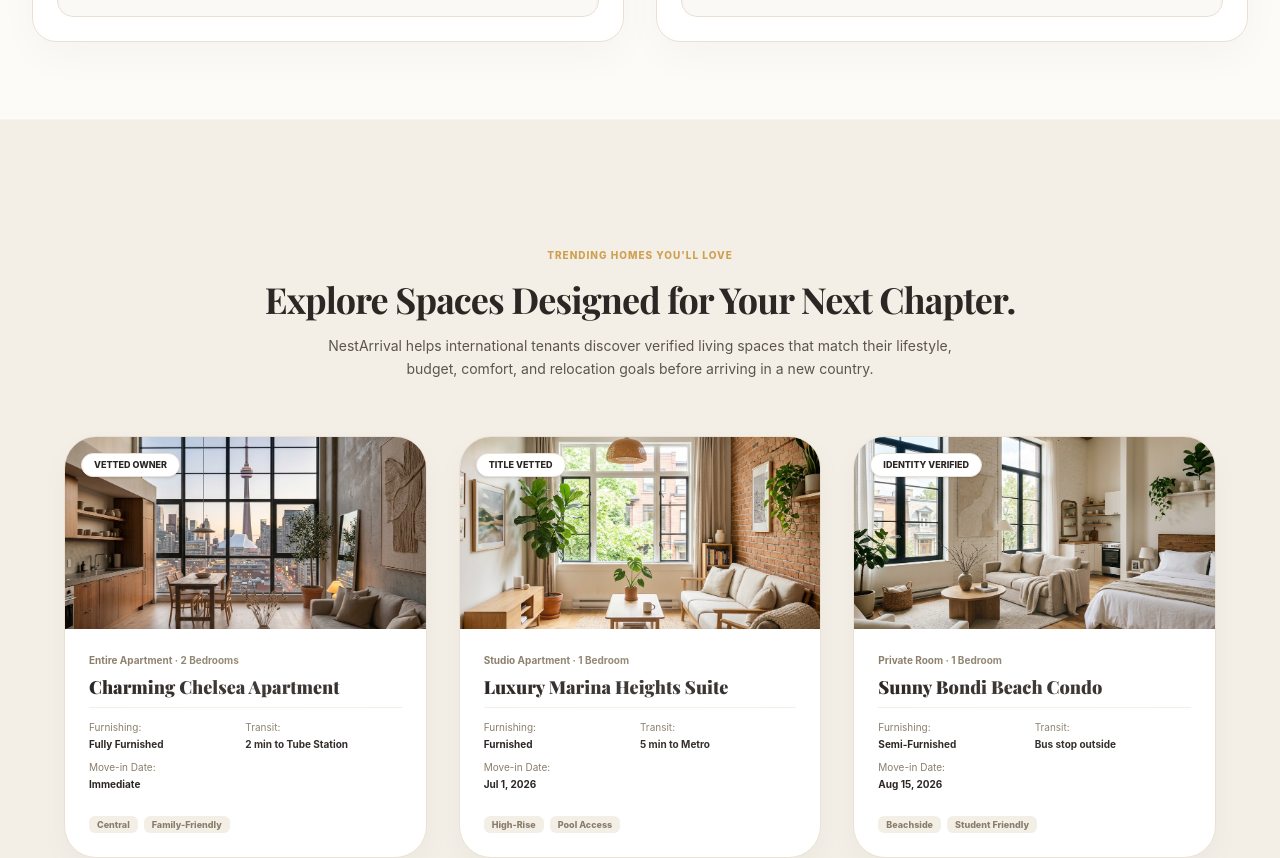
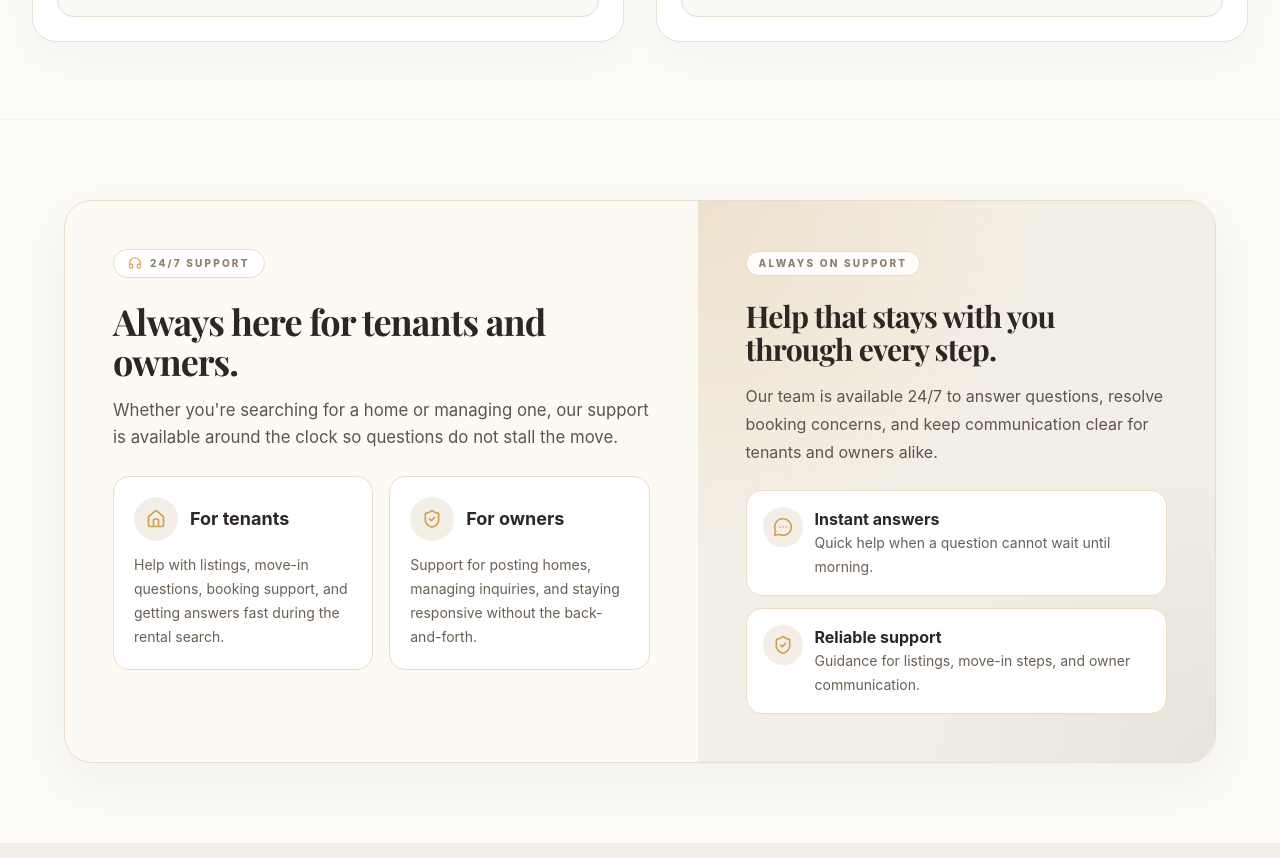
Before and after one commit to Meetpidev/NextArrival-frontend, a Next.js app in the folder frontend/: page / in a window 1280 px wide. Shown: the part 3800-4658 px from the top of the page. Built offline with nearby package versions, Linux system fonts and the light colour scheme; no server answers.

Commit message:
added support section

```diff
--- /dev/null
+++ b/frontend/src/components/SupportSection.tsx
@@ -0,0 +1,99 @@
+"use client";
+
+import { Headphones, Home, MessageCircleMore, ShieldCheck } from "lucide-react";
+
+export default function SupportSection() {
+  const supportItems = [
+    {
+      title: "For tenants",
+      description: "Help with listings, move-in questions, booking support, and getting answers fast during the rental search.",
+      icon: Home,
+    },
+    {
+      title: "For owners",
+      description: "Support for posting homes, managing inquiries, and staying responsive without the back-and-forth.",
+      icon: ShieldCheck,
+    },
+  ];
+
+  return (
+    <section className="px-4 sm:px-6 lg:px-8 py-16 sm:py-20">
+      <div className="max-w-6xl mx-auto rounded-[28px] border border-[#eadcc6] bg-[#fdfaf4] shadow-[0_18px_50px_rgba(44,39,36,0.05)] overflow-hidden">
+        <div className="grid grid-cols-1 lg:grid-cols-[1.1fr_0.9fr]">
+          <div className="p-8 sm:p-10 lg:p-12 space-y-6">
+            <div className="inline-flex items-center gap-2 rounded-full border border-[#eadcc6] bg-white px-3.5 py-1.5 text-[10px] font-extrabold uppercase tracking-[0.22em] text-[#8d7f6b]">
+              <Headphones className="h-3.5 w-3.5 text-[#cfa052]" />
+              24/7 support
+            </div>
+
+            <div className="space-y-4 max-w-2xl">
+              <h2 className="font-serif text-3xl sm:text-4xl font-bold tracking-tight text-[#2c2724] leading-[1.1]">
+                Always here for tenants and owners.
+              </h2>
+              <p className="text-[1.05rem] text-[#5c544d] leading-relaxed max-w-xl">
+                Whether you&apos;re searching for a home or managing one, our support is available around the clock so questions do not stall the move.
+              </p>
+            </div>
+
+            <div className="grid grid-cols-1 sm:grid-cols-2 gap-4">
+              {supportItems.map((item) => {
+                const Icon = item.icon;
+                return (
+                  <div key={item.title} className="rounded-2xl border border-[#eadcc6] bg-white p-5">
+                    <div className="flex items-center gap-3 mb-3">
+                      <span className="inline-flex h-11 w-11 items-center justify-center rounded-full bg-[#f4efe6] text-[#cfa052]">
+                        <Icon className="h-5 w-5" />
+                      </span>
+                      <h3 className="font-bold text-[#2c2724] text-lg">{item.title}</h3>
+                    </div>
+                    <p className="text-sm leading-6 text-[#6a5f54]">{item.description}</p>
+                  </div>
+                );
+              })}
+            </div>
+          </div>
+
+          <div className="relative min-h-[260px] lg:min-h-full bg-[#f4efe6] p-8 sm:p-10 lg:p-12 flex items-center">
+            <div className="absolute inset-0 bg-[radial-gradient(circle_at_top_left,_rgba(207,160,82,0.18),_transparent_45%),radial-gradient(circle_at_bottom_right,_rgba(44,39,36,0.06),_transparent_42%)]" />
+            <div className="relative z-10 max-w-md space-y-6">
+              <div className="inline-flex items-center gap-2 rounded-full bg-white/90 px-3 py-1 text-[10px] font-extrabold uppercase tracking-[0.22em] text-[#8d7f6b] border border-[#eadcc6]">
+                Always on support
+              </div>
+
+              <div className="space-y-4">
+                <h3 className="font-serif text-2xl sm:text-3xl font-bold tracking-tight text-[#2c2724] leading-[1.1]">
+                  Help that stays with you through every step.
+                </h3>
+                <p className="text-[1rem] leading-7 text-[#5c544d]">
+                  Our team is available 24/7 to answer questions, resolve booking concerns, and keep communication clear for tenants and owners alike.
+                </p>
+              </div>
+
+              <div className="space-y-3">
+                <div className="flex items-start gap-3 rounded-2xl border border-[#eadcc6] bg-white p-4">
+                  <span className="inline-flex h-10 w-10 flex-shrink-0 items-center justify-center rounded-full bg-[#f4efe6] text-[#cfa052]">
+                    <MessageCircleMore className="h-5 w-5" />
+                  </span>
+                  <div>
+                    <p className="font-bold text-[#2c2724]">Instant answers</p>
+                    <p className="text-sm leading-6 text-[#6a5f54]">Quick help when a question cannot wait until morning.</p>
+                  </div>
+                </div>
+
+                <div className="flex items-start gap-3 rounded-2xl border border-[#eadcc6] bg-white p-4">
+                  <span className="inline-flex h-10 w-10 flex-shrink-0 items-center justify-center rounded-full bg-[#f4efe6] text-[#cfa052]">
+                    <ShieldCheck className="h-5 w-5" />
+                  </span>
+                  <div>
+                    <p className="font-bold text-[#2c2724]">Reliable support</p>
+                    <p className="text-sm leading-6 text-[#6a5f54]">Guidance for listings, move-in steps, and owner communication.</p>
+                  </div>
+                </div>
+              </div>
+            </div>
+          </div>
+        </div>
+      </div>
+    </section>
+  );
+}
--- a/frontend/src/views/home/HomeView.tsx
+++ b/frontend/src/views/home/HomeView.tsx
@@ -12,6 +12,7 @@ import TrendingHomesSection from "@/components/TrendingHomesSection";
 import FoundersMessageSection from "@/components/FoundersMessageSection";
 import PartnersSection from "@/components/PartnersSection";
 import EarlyAccessSection from "@/components/EarlyAccessSection";
+import SupportSection from "@/components/SupportSection";
 import { authApi } from "@/apis/Authentication/auth";
 
 export default function HomeView() {
@@ -42,6 +43,7 @@ export default function HomeView() {
       <AboutSummarySection />
       <ProblemSection />
       <InteractiveSteps />
+      <SupportSection />
 
       {!isOwner && <TrendingHomesSection user={user} loading={loading} />}
 
```
Also changed, not shown: frontend/public/images/support.png (added).
